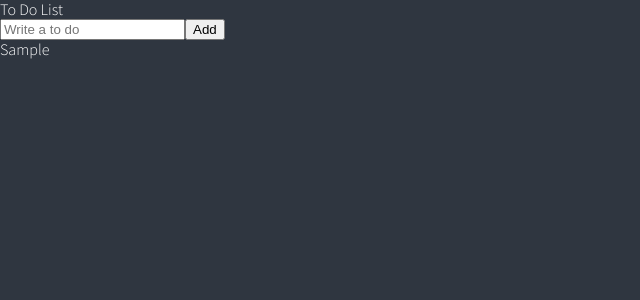
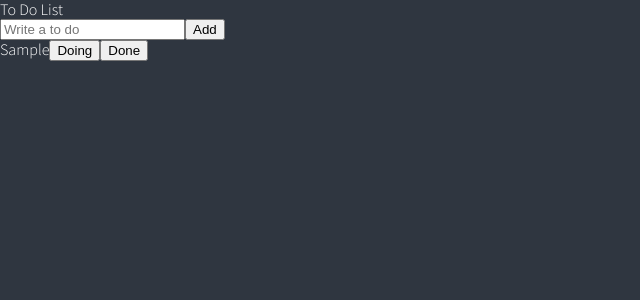
Before and after one commit to minapark127/react-recoil, a React (Create React App) app: page / in a window 1280 px wide. Both pictures are taken after typing "Sample" into the empty fields and a click on the button "Add". Shown: the top 300 px of the page, without its empty margins (0-640 px from the left). Built offline with nearby package versions, Linux system fonts and the light colour scheme.

Commit message:
[feat] update todos category on click

```diff
--- a/src/components/ToDo.tsx
+++ b/src/components/ToDo.tsx
@@ -1,8 +1,27 @@
-import { IToDo } from "../atoms";
+import React from "react";
+import { useSetRecoilState } from "recoil";
+import { IToDo, toDoState } from "../atoms";
 
-function ToDo({text}:IToDo){
+function ToDo({text, category, id}:IToDo){
+    const setToDos = useSetRecoilState(toDoState);
+
+    const onClick = (newCategory:IToDo["category"]) => {
+        setToDos(oldToDos => {
+            const targetIndex = oldToDos.findIndex( toDo => toDo.id === id);
+            const oldToDo = oldToDos[targetIndex];
+            const newToDo = {...oldToDo, category: newCategory};
+            const newToDos = [...oldToDos.slice(0, targetIndex), newToDo, ...oldToDos.slice(targetIndex + 1)];
+            return newToDos;
+        });
+    };
+
     return (
-        <li>{text}</li>
+        <li>
+            <span>{text}</span>
+            {category !== "TO_DO" && <button onClick={() => onClick("TO_DO")} >To Do</button>}
+            {category !== "DOING" && <button onClick={() => onClick("DOING")} >Doing</button>}
+            {category !== "DONE" && <button onClick={() => onClick("DONE")} >Done</button>}
+        </li>
     );
 }
 
```
